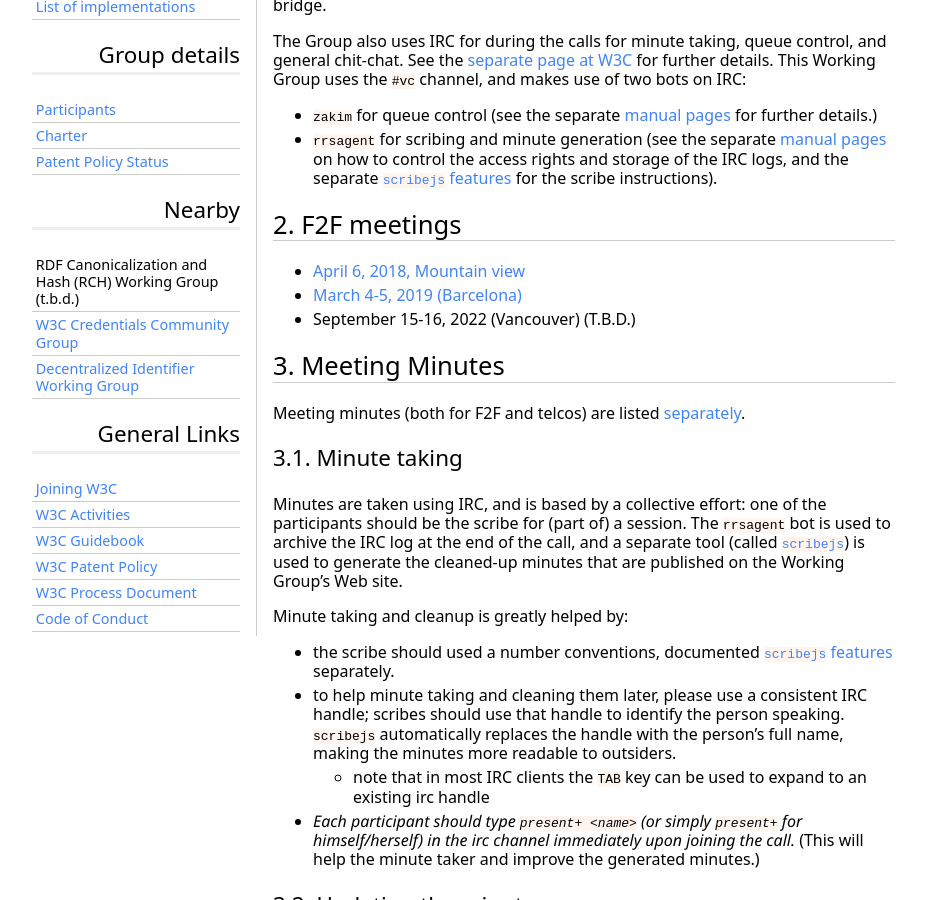
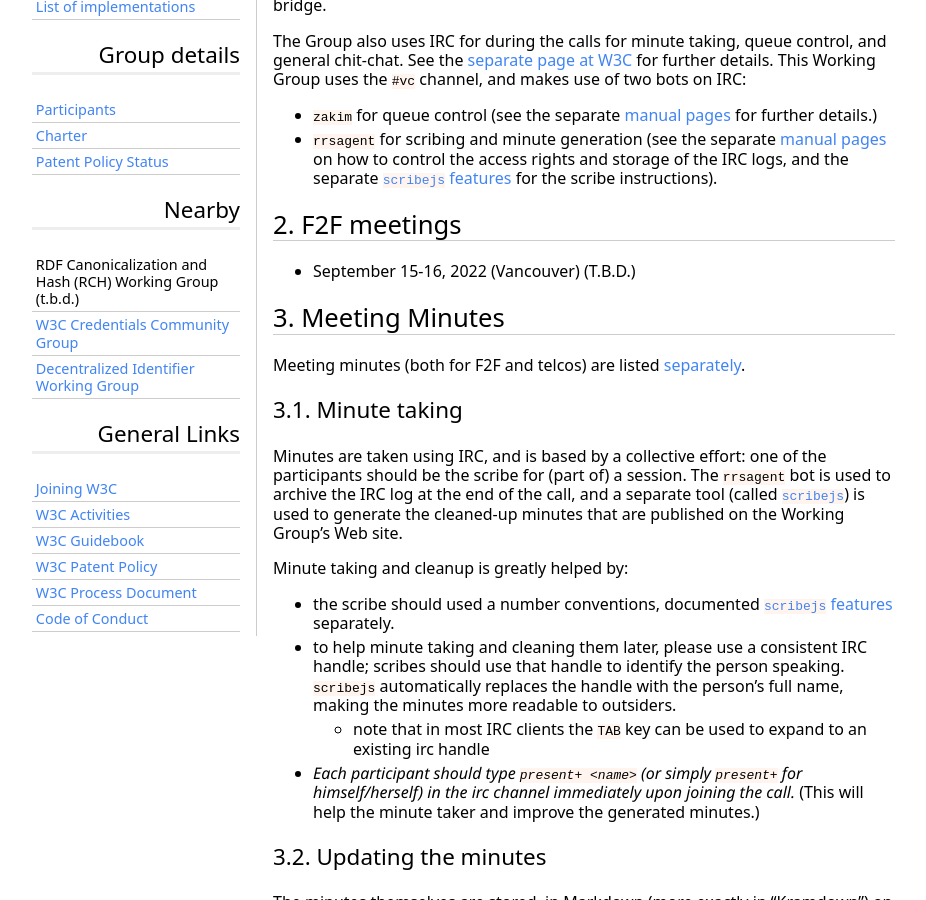
Before and after one commit to w3c/verifiable-credentials, a Jekyll site: the page built from Meetings/index.md, in a window 1280 px wide and 900 px high, scrolled down 618 px. Shown: the whole window, without its empty margins (0-926 px from the left). Built offline with Jekyll 4.4.1, drawn with Linux system fonts in a browser that asks for light colours; some web fonts are replaced; our own code applies the rules of GitHub Pages for plain Markdown files.

Commit message:
Removing reference to old f2f meetings

```diff
--- a/Meetings/index.md
+++ b/Meetings/index.md
@@ -28,8 +28,6 @@ The Group also uses IRC for during the calls for minute taking, queue control, a
 
 ## F2F meetings
 
-* [April 6, 2018, Mountain view](F2F/201804f2f.md)
-* [March 4-5, 2019 (Barcelona)](F2F/Barcelona.md)
 * September 15-16, 2022 (Vancouver) (T.B.D.)
 
 ## Meeting Minutes
```
